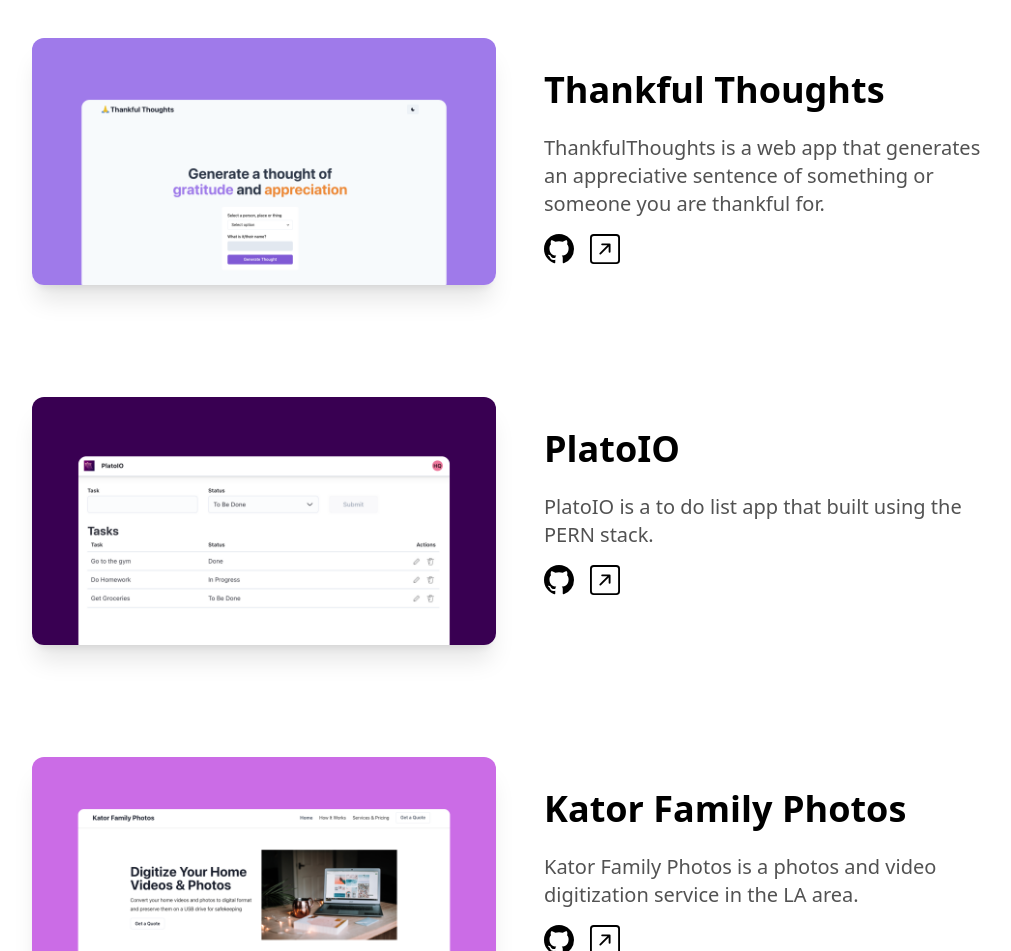
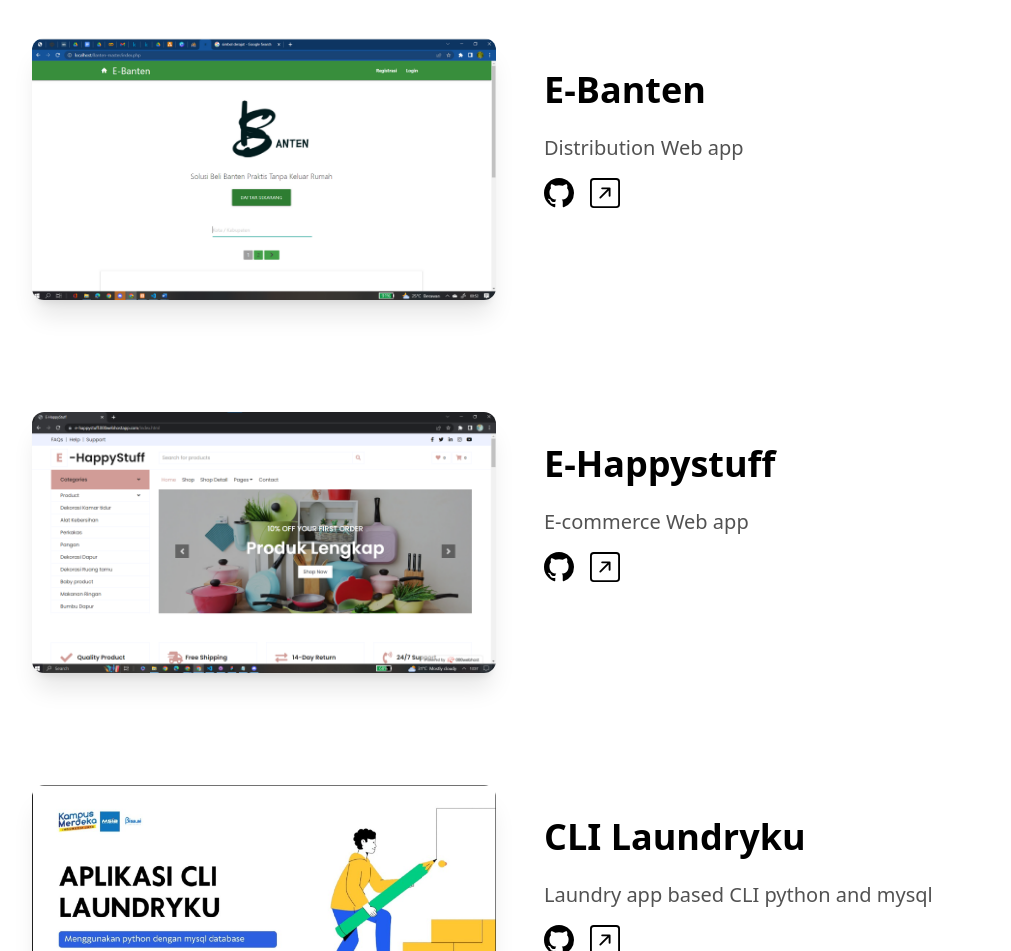
Before and after one commit to cipEpic/last-cv, a Next.js app: page / in a window 1280 px wide. Shown: the part 1741-2692 px from the top of the page, without its empty margins (120-1131 px from the left). Built offline with nearby package versions, Linux system fonts and the light colour scheme.

Commit message:
Update ProjectsSection.tsx

```diff
--- a/components/ProjectsSection.tsx
+++ b/components/ProjectsSection.tsx
@@ -6,27 +6,35 @@
 
 const projects = [
   {
-    name: "Thankful Thoughts",
+    name: "E-Banten",
     description:
-      "ThankfulThoughts is a web app that generates an appreciative sentence of something or someone you are thankful for.",
-    image: "/thankfulthoughts.png",
-    github: "https://github.com/hqasmei/thankful-thoughts",
-    link: "https://thankfulthoughts.io/",
+      "Distribution Web app",
+    image: "/porto-1.png",
+    github: "#",
+    link: "https://drive.google.com/file/d/1IQ65vPdmSEQ3R0Sg9En6Z5f7-98fsYuf/view?usp=share_link",
   },
   {
-    name: "PlatoIO",
-    description: "PlatoIO is a to do list app that built using the PERN stack.",
-    image: "/platoio.png",
-    github: "https://github.com/hqasmei/platoio",
-    link: "https://platoio.com/register",
+    name: "E-Happystuff",
+    description: "E-commerce Web app",
+    image: "/porto-2.png",
+    github: "https://github.com/cipEpic/E-Happy-Stuff",
+    link: "https://e-happystuff.000webhostapp.com/index.html",
   },
   {
-    name: "Kator Family Photos",
+    name: "CLI Laundryku",
     description:
-      "Kator Family Photos is a photos and video digitization service in the LA area.",
-    image: "/familyphotos.png",
-    github: "https://github.com/hqasmei/katorfamilyphotos",
-    link: "https://katorfamilyphotos.com/",
+      "Laundry app based CLI python and mysql",
+    image: "/porto-3.png",
+    github: "https://github.com/cipEpic/CLI_Laundry",
+    link: "https://youtu.be/Se4_1FQ5ZbQ",
+  },
+  {
+    name: "CeritaKu",
+    description:
+      "Read and Write Novel Web app",
+    image: "/porto-4.png",
+    github: "https://github.com/cipEpic/CeritaKu",
+    link: "https://github.com/cipEpic/CeritaKu",
   },
 ]
 
```
